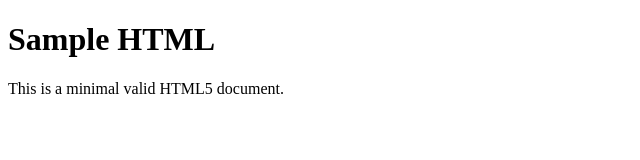
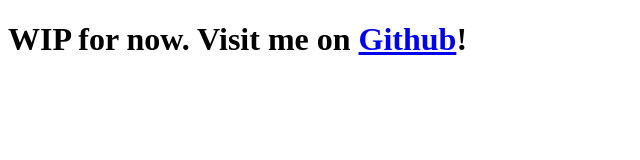
Before and after one commit to lunanerdderg/lunanerdderg.github.io, a plain HTML site: page index.html in a window 1280 px wide. Shown: the whole page, without its empty margins (0-640 px from the left). Drawn offline with Linux system fonts and the light colour scheme.

Commit message:
Update index.html

```diff
--- a/index.html
+++ b/index.html
@@ -2,10 +2,10 @@
 <html lang="en">
 <head>
 <meta charset="UTF-8">
-<title>Sample HTML</title>
+<title>lunanerdderg's website</title>
 </head>
 <body>
-<h1>Sample HTML</h1>
-<p>This is a minimal valid HTML5 document.</p>
+<h1>WIP for now. Visit me on <a href="github.com/lunanerdderg">Github</a>!</h1>
+<p></p>
 </body>
 </html>
```
